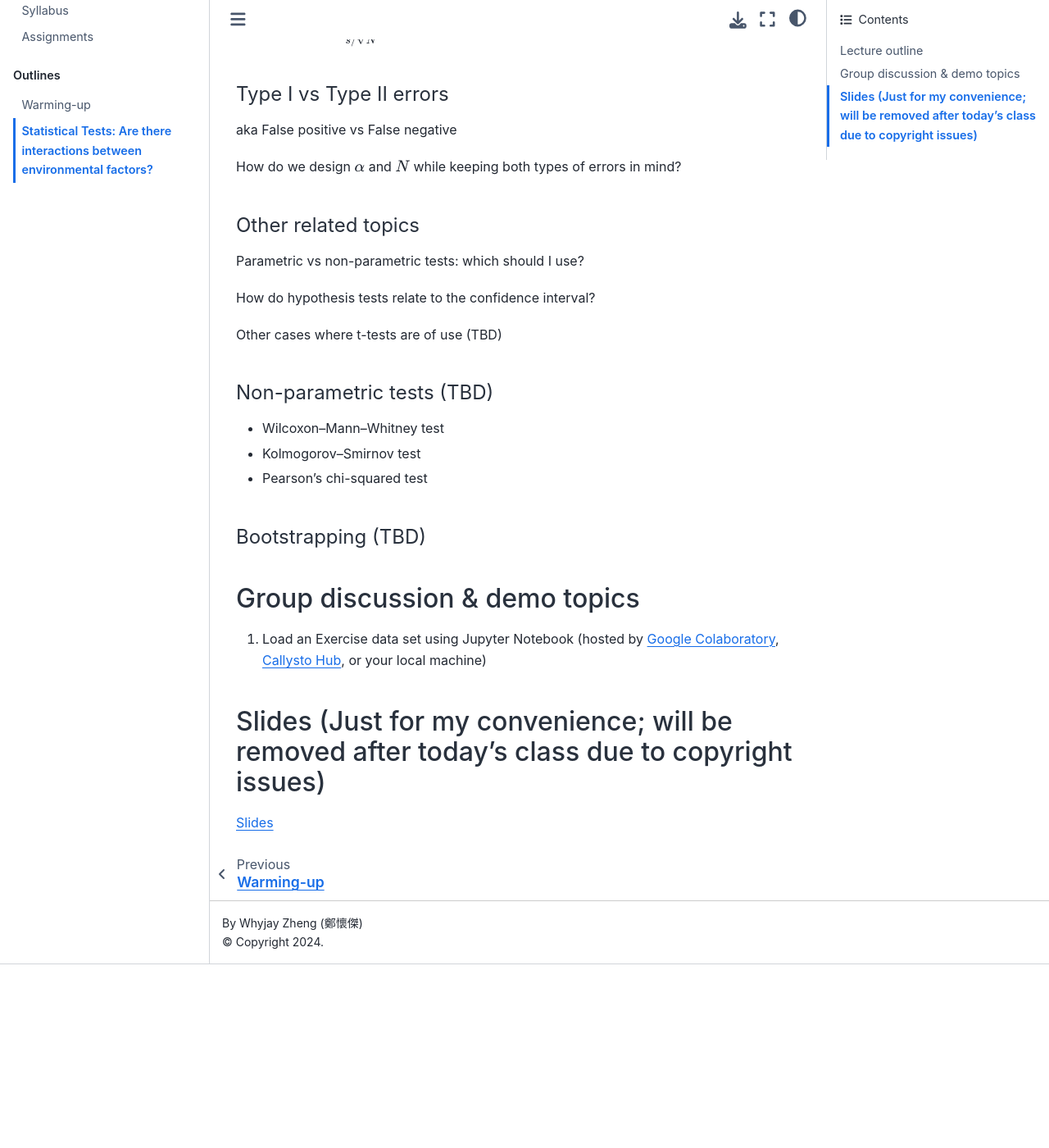
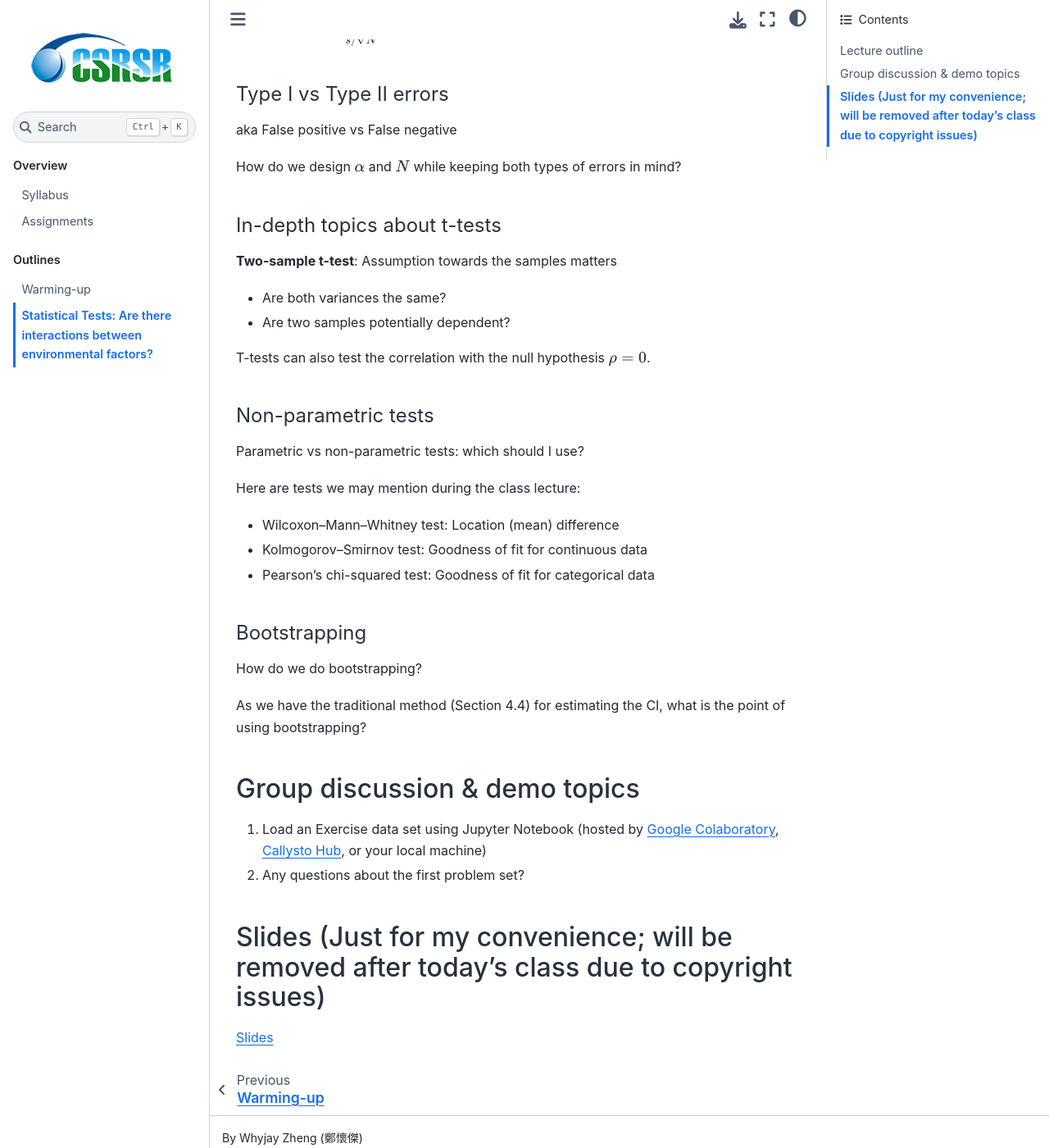
Before and after one commit to whyjz/ncu-env-data-science-zhtw, a Jupyter Book: the page built from docs/outlines/week2-3.md, in a window 1280 px wide and 1400 px high, scrolled down 1900 px. Shown: the whole window at 82% size. Built offline with Jupyter Book 1.0.4 settings and Sphinx 7.4.7 and the Sphinx Book theme 1.1.4, drawn with Linux system fonts in a browser that asks for light colours; before the commit the page ends 3076 px from its top, so only the background shows below that.

Commit message:
Update week 3

```diff
--- a/docs/outlines/week2-3.md
+++ b/docs/outlines/week2-3.md
@@ -58,20 +58,29 @@
 
 How do we design $\alpha$ and $N$ while keeping both types of errors in mind?
 
-#### Other related topics
+#### In-depth topics about t-tests
+
+**Two-sample t-test**: Assumption towards the samples matters
+- Are both variances the same?
+- Are two samples potentially dependent?
+
+T-tests can also test the correlation with the null hypothesis $\rho = 0$.
+
+#### Non-parametric tests
 
 Parametric vs non-parametric tests: which should I use?
 
-How do hypothesis tests relate to the confidence interval?
+Here are tests we may mention during the class lecture:
+- Wilcoxon–Mann–Whitney test: Location (mean) difference
+- Kolmogorov–Smirnov test: Goodness of fit for continuous data
+- Pearson's chi-squared test: Goodness of fit for categorical data
 
-Other cases where t-tests are of use (TBD)
+#### Bootstrapping
 
-#### Non-parametric tests (TBD)
-- Wilcoxon–Mann–Whitney test
-- Kolmogorov–Smirnov test
-- Pearson's chi-squared test
+How do we do bootstrapping?
 
-#### Bootstrapping (TBD)
+As we have the traditional method (Section 4.4) for estimating the CI, what is the point of using bootstrapping?
+
 
 <!-- Do you think an inflated die is fair? How to test it?
 
@@ -88,6 +97,7 @@
 ## Group discussion & demo topics
 
 1. Load an Exercise data set using Jupyter Notebook (hosted by [Google Colaboratory](https://colab.google/), [Callysto Hub](https://www.callysto.ca/), or your local machine)
+2. Any questions about the first problem set?
 
 ## Slides (Just for my convenience; will be removed after today's class due to copyright issues)
 
```
Also changed, not shown: docs/syllabus.md (+1 -1 lines).
